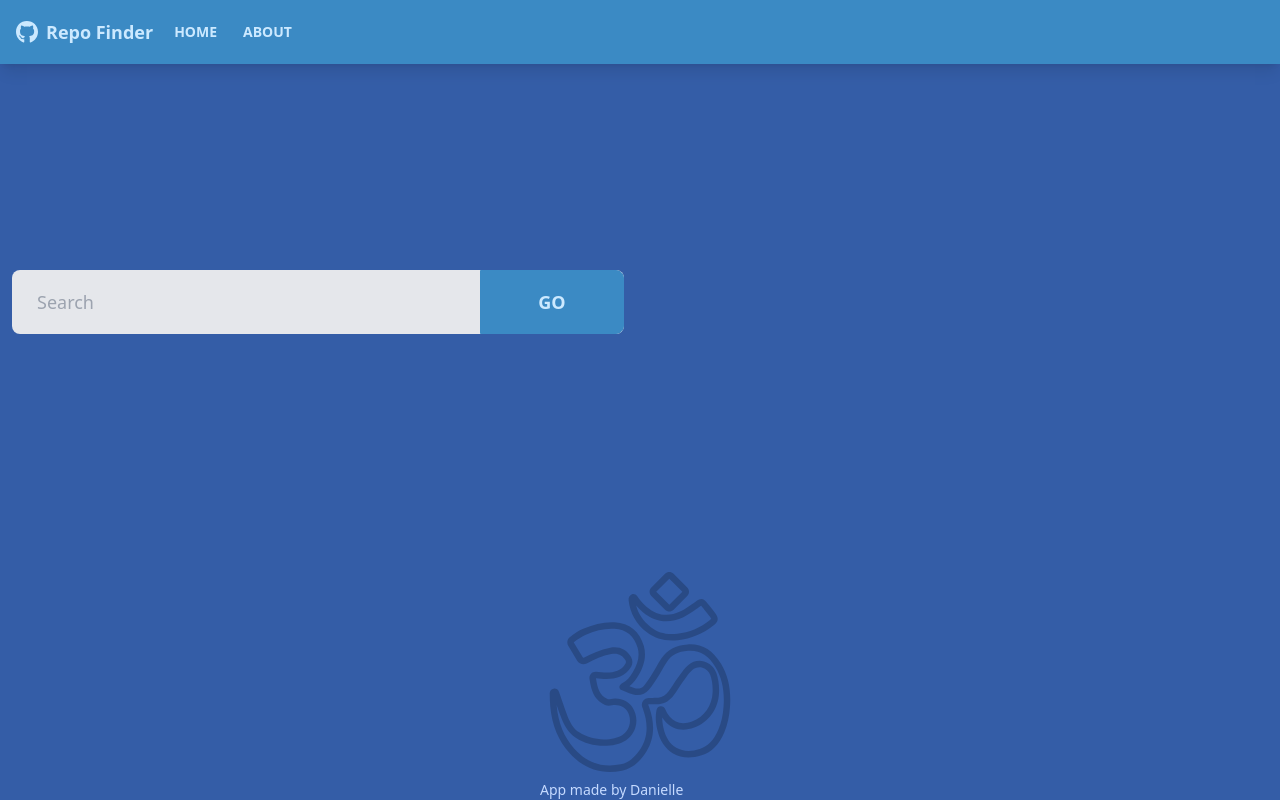
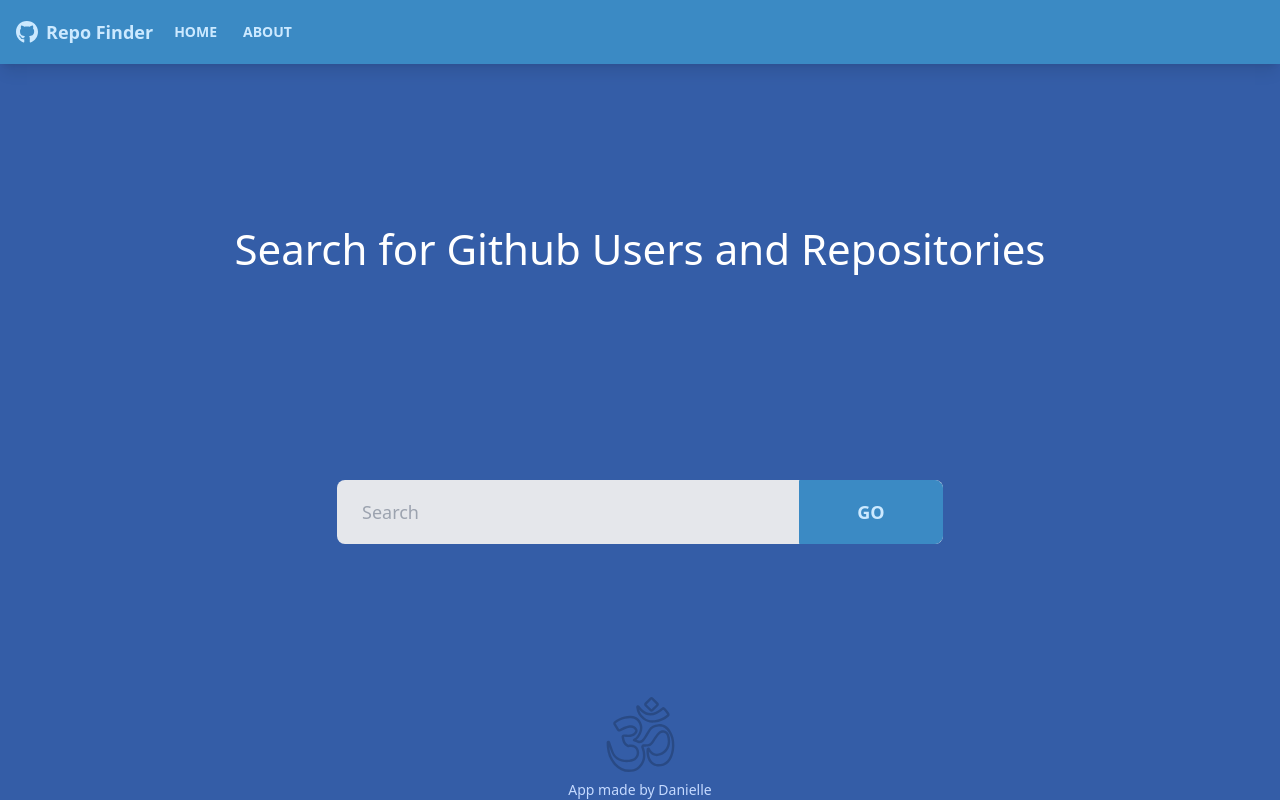
Before and after one commit to Lorica7/Repo-finder, a React (Create React App) app in the folder repo-finder/: page / in a window 1280 px wide. Built offline with nearby package versions, Linux system fonts and the light colour scheme; no server answers.

Commit message:
added css

```diff
--- a/repo-finder/src/App.js
+++ b/repo-finder/src/App.js
@@ -21,7 +21,7 @@ function App () {
               <Routes>
                 <Route path="/" element={<Home />} />
                 <Route path="/about" element={<About />} />;
-                <Route path="/user/*" element={<User />} />;
+                <Route path="/user/:login" element={<User />} />;
 
                 <Route path="/fourofour" element={<FourOFour />} />;
                 <Route path="/*" element={<FourOFour />} />;
--- a/repo-finder/src/Pages/Home.jsx
+++ b/repo-finder/src/Pages/Home.jsx
@@ -1,15 +1,16 @@
 import React from 'react';
 import UserResults from '../components/users/UserResults';
 import UserSearch from '../components/users/UserSearch';
+import Header from '../components/layout/Header';
 
-function Home () {
+export const Home = () => {
   return (
-    <>
-      <UserSearch/>
+    <div className="home-wrap">
+      <Header />
+      <UserSearch />
       <UserResults />
-
-    </>
+    </div>
   );
-}
+};
 
 export default Home;
--- a/repo-finder/src/Pages/User.jsx
+++ b/repo-finder/src/Pages/User.jsx
@@ -1,12 +1,17 @@
 import React from 'react';
 import {useEffect, useContext} from 'react';
-import { useParams } from 'react-router-dom';
+import {useParams} from 'react-router-dom';
 
-import {FontAwesome, FaCodepen, FaStore, FaUserFriends, FaUsers} from 'react-fontawesome';
+import {
+  FontAwesome,
+  FaCodepen,
+  FaStore,
+  FaUserFriends,
+  FaUsers,
+} from 'react-fontawesome';
 
 import {Link} from 'react-router-dom';
 import Spinner from '../components/layout/Spinner';
-
 
 import GithubContext from '../context/github/GithubContext';
 
@@ -40,28 +45,35 @@ export const User = () => {
     return <Spinner />;
   }
 
-  return <>{user.login}
-  <div className="w-full mx-auto lg:w-10">
-    <div className='mb-4'>
-      <Link to='/' className='btn btn-ghost'>
-        Back to Search
-      </Link>
-      </div>
-      <div className="grid grid-cols-1 xl:grid-cols-3 lg:grid-cols-3 md:grid-cols-3 mb-8 md:gap-8">
-        <div className="custm-card-image mb-6 md:-0 ">
-          <div className="rounded-lg shadow-xl card image-full">
-            <figure>
-              <img src={avatar_url} alt='' />
-            </figure>
-            <div className='card-body justify-end'>
-              <h2 className="littleH" >{name}</h2>
-              <p>{ login }</p>
-            </div>
+  return (
+    <div>
+      {user.login}
+      <div className="wrapper">
+        <div className="link-wrap">
+          <Link to="/" className="link">
+            Back to Search
+          </Link>
+        </div>
+        <img src={avatar_url} alt="" />
+
+        <div className="card-body">
+          <h2 className="littleH">{name}</h2>
+          <p>{login}</p>
+          <h1>
+            {name}
+            <span>{type}</span>
+          </h1>
+          {hireable && <div className="hire">Availble for Hire</div>}
+          <p>{bio}</p>
+          <div>
+            <a href={html_url} target="_blank" rel="noreferrer">
+              Visit Github Profile
+            </a>
           </div>
-</div>
+        </div>
       </div>
     </div>
-    </>
+  );
 };
 
 export default User;
--- a/repo-finder/src/components/layout/Footer.jsx
+++ b/repo-finder/src/components/layout/Footer.jsx
@@ -4,7 +4,8 @@ const footerYear = new Date ().getFullYear;
 function Footer () {
   return (
     <footer className="footer">
-      <div className="mx-auto">
+      <div className="mx-auto footer-wrap
+	  ">
 
         <svg
           className="mySize"
--- /dev/null
+++ b/repo-finder/src/components/layout/Header.jsx
@@ -0,0 +1,11 @@
+import React from 'react';
+
+function Header () {
+  return (
+    <div>
+      <h1 className="heading">Search for Github Users and Repositories</h1>
+    </div>
+  );
+}
+
+export default Header;
--- a/repo-finder/src/components/users/UserItem.jsx
+++ b/repo-finder/src/components/users/UserItem.jsx
@@ -6,8 +6,6 @@ import GithubContext from '../../context/github/GithubContext';
 import PropTypes from 'prop-types';
 
 function UserItem({user: {login, avatar_url}}) {
-  const {getUser} = useContext (GithubContext);
-
   return (
     <div className="card shadow-md compact side bg-base-100">
       <div className="felx-row items-center space-x-4 card-body">
@@ -19,7 +17,7 @@ function UserItem({user: {login, avatar_url}}) {
           <Link
             className="text-base-content text-opacity-40"
             to={`/user/:${login}`}
-            onClick={getUser (login)}
+            // onClick={getUser (login)}
           >
             Visit Profile
           </Link>
--- a/repo-finder/src/components/users/UserSearch.jsx
+++ b/repo-finder/src/components/users/UserSearch.jsx
@@ -22,13 +22,13 @@ const UserSearch = () => {
   };
 
   return (
-    <div className="grid grid-cols-1 xl:grid-cols2 ls:grid-cols-2 md:grid-cols-2 mb-8 gap-8">
+    <div className="grid ">
       <div>
         <form onSubmit={handleSubmit}>
           <div className="form-control">
             <div className="relative">
               <input
-                className="w-full pr-40 bg-gray-200 input input-lg text-black"
+                className="w-full pr-80 bg-gray-200 input input-lg text-black"
                 placeholder="Search"
                 value={text}
                 onChange={handleChange}
--- a/repo-finder/src/context/github/GithubContext.js
+++ b/repo-finder/src/context/github/GithubContext.js
@@ -40,8 +40,9 @@ export const GithubProvider = ({children}) => {
   //Get Single User
   const getUser = async login => {
     setLoading ();
-
-    const response = await fetch (`${GH_URL}/users/${login}`, {
+    const log2 = login.substring (1);
+    console.log (log2);
+    const response = await fetch (`${GH_URL}/users/${log2}`, {
       headers: {
         Authorization: `token ${GH_TOKEN}`,
       },
@@ -52,7 +53,7 @@ export const GithubProvider = ({children}) => {
       console.log (response);
       setLoading (false);
     } else {
-      const {info} = await response.json ();
+      const info = await response.json ();
       console.log (info);
       dispatch ({
         type: 'GET_USER',
--- a/repo-finder/src/index.css
+++ b/repo-finder/src/index.css
@@ -6,3 +6,31 @@
     opacity: 0.2;
     height: 200px;
 }
+
+.footer-wrap{
+    display: flex;
+    flex-flow: column nowrap;
+    justify-content: center;
+    align-items: center;
+}
+
+#Layer_1{
+    max-height: 75px;
+}
+
+.heading{
+    color: white;
+    text-transform: none;
+    margin-bottom: 200px;
+}
+
+.home-wrap{
+    display: flex;
+    flex-flow: column nowrap;
+    justify-content: center;
+        align-items: center;
+}
+
+h1{
+    font-size: 42px;
+}
```
